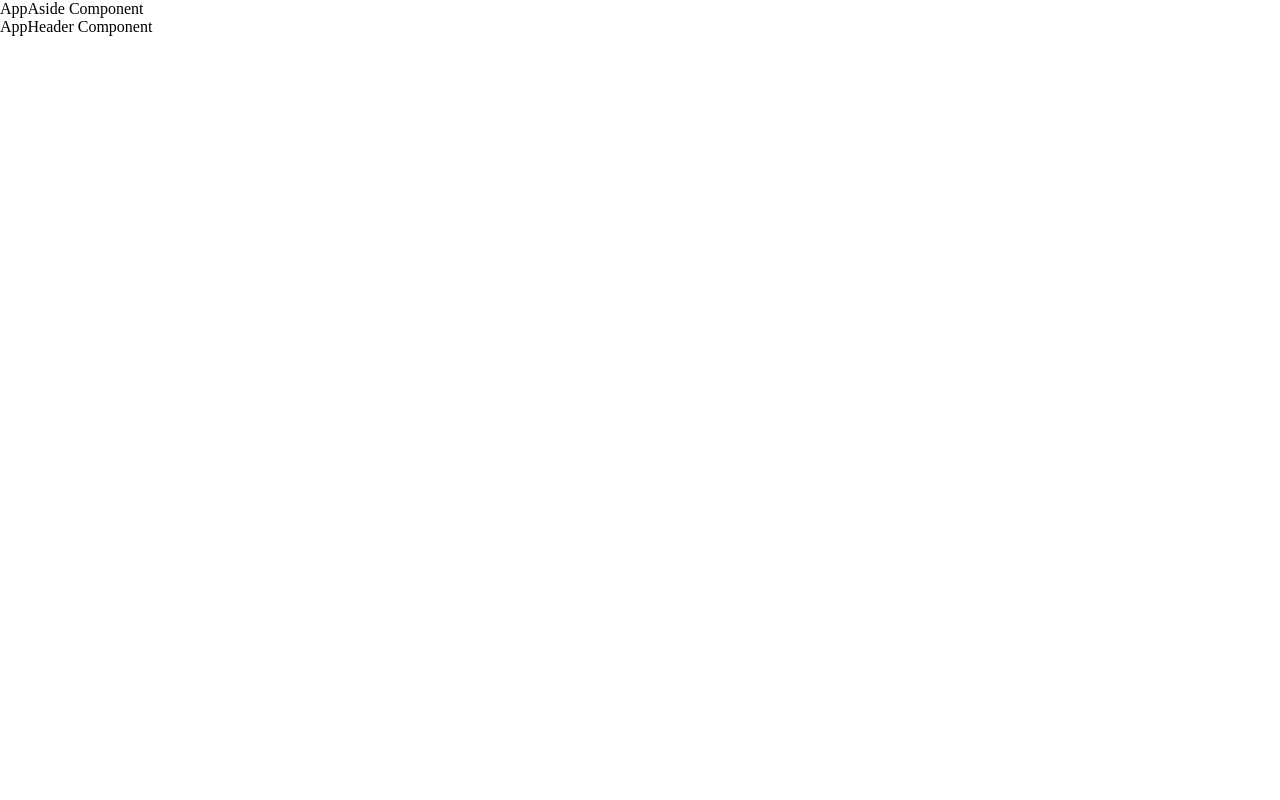
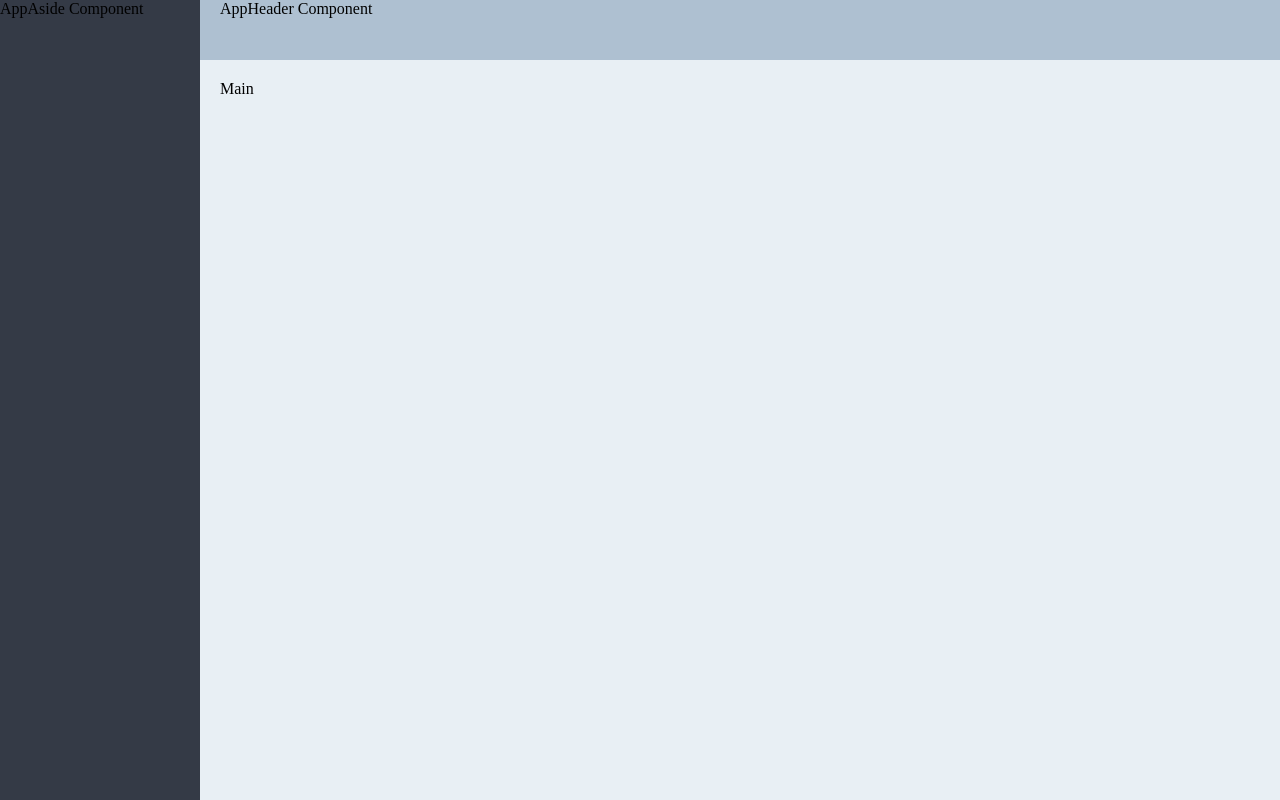
Before and after one commit to lihailiang951/topline-admin2, a Vue app: page /#/ in a window 1280 px wide. Shown: the top 800 px of the page. Built offline with nearby package versions, Linux system fonts and the light colour scheme; a small style sheet from the web is missing.

Commit message:
Layout布局组件-Container布局容器

```diff
--- a/src/views/layout/index.vue
+++ b/src/views/layout/index.vue
@@ -1,9 +1,22 @@
 <template>
-  <div class="layout-wrap">
+  <!-- <div class="layout-wrap">
     <AppAside/>
     <AppHeader/>
-    <!-- HOME、内容管理、粉丝管理。。。。都显示到这里 -->
-  </div>
+  </div> -->
+  <el-container>
+    <el-aside width="200px">
+      <!-- 侧边栏 -->
+      <AppAside/>
+    </el-aside>
+    <el-container>
+      <!-- 头部 -->
+      <el-header>
+        <AppHeader/>
+      </el-header>
+      <!-- 内容 -->
+      <el-main>Main</el-main>
+    </el-container>
+  </el-container>
 </template>
 
 <script>
@@ -20,6 +33,18 @@ export default {
   }
 }
 </script>
-<style lang="less" secoped>
 
+<style lang="less" scoped>
+.el-container {
+  height: 979px;
+}
+.el-aside {
+  background-color: #343a46;
+}
+.el-header {
+  background-color: #aec0d1;
+}
+.el-main {
+  background-color: #e8eff4;
+}
 </style>
--- a/src/views/login/index.vue
+++ b/src/views/login/index.vue
@@ -192,7 +192,7 @@ export default {
 
 <style lang="less" scoped>
 .login-wrap {
-  height: 100%;
+  height: 979px;
   background-color: #2b3e4a;
   display: flex;
   justify-content: center;
```
